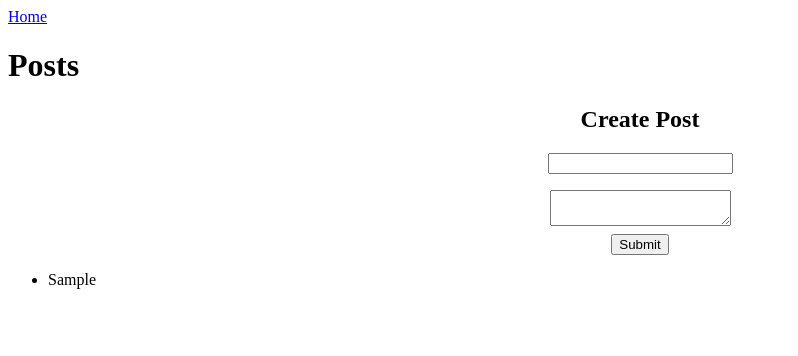
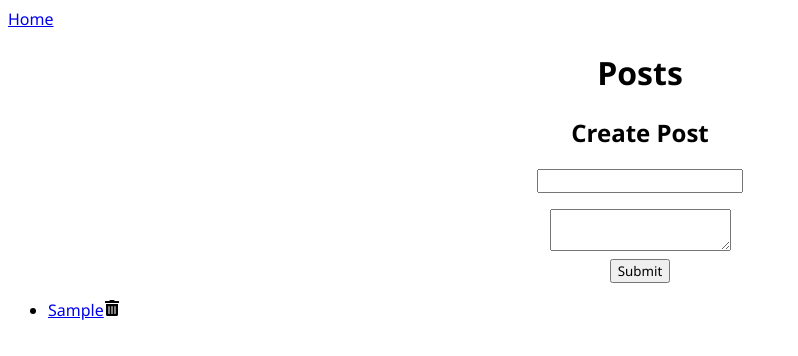
Before and after one commit to emilycre/react-redux, a React app: page / in a window 1280 px wide. Both pictures are taken after typing "Sample", "Sample" into the empty fields and a click on the button "Submit". Shown: the whole page, without its empty margins (0-798 px from the left). Built offline with nearby package versions, Linux system fonts and the light colour scheme.

Commit message:
posts rendering with link + delete

```diff
--- a/package.json
+++ b/package.json
@@ -27,6 +27,7 @@
   "dependencies": {
     "react": "^16.8.6",
     "react-dom": "^16.8.6",
+    "react-icons": "^3.7.0",
     "react-redux": "^7.0.3",
     "react-router-dom": "^5.0.0",
     "redux": "^4.0.1"
--- a/src/components/Home.css
+++ b/src/components/Home.css
@@ -1,3 +1,11 @@
+* {
+  font-family: 'Segoe UI', Tahoma, Geneva, Verdana, sans-serif;
+}
+
+h1 {
+  text-align: center;
+}
+
 .CreatePost {
   text-align: center;
 }
--- a/src/components/post/Post.js
+++ b/src/components/post/Post.js
@@ -1,10 +1,15 @@
 import React from 'react';
 import PropTypes from 'prop-types';
+import { Link } from 'react-router-dom';
+import { FaTrashAlt } from 'react-icons/fa';
 
-function Post({ post }) {
+function Post({ post, deletePost }) {
   return (
     <>
-      <p>{post.title}</p>
+      <Link to={`/posts/${post.id}`}>
+        {post.title}
+      </Link>
+      <FaTrashAlt onClick={deletePost.bind(null, post.id)} />
     </>
   );
 }
```
Also changed, not shown: 1 other file.
